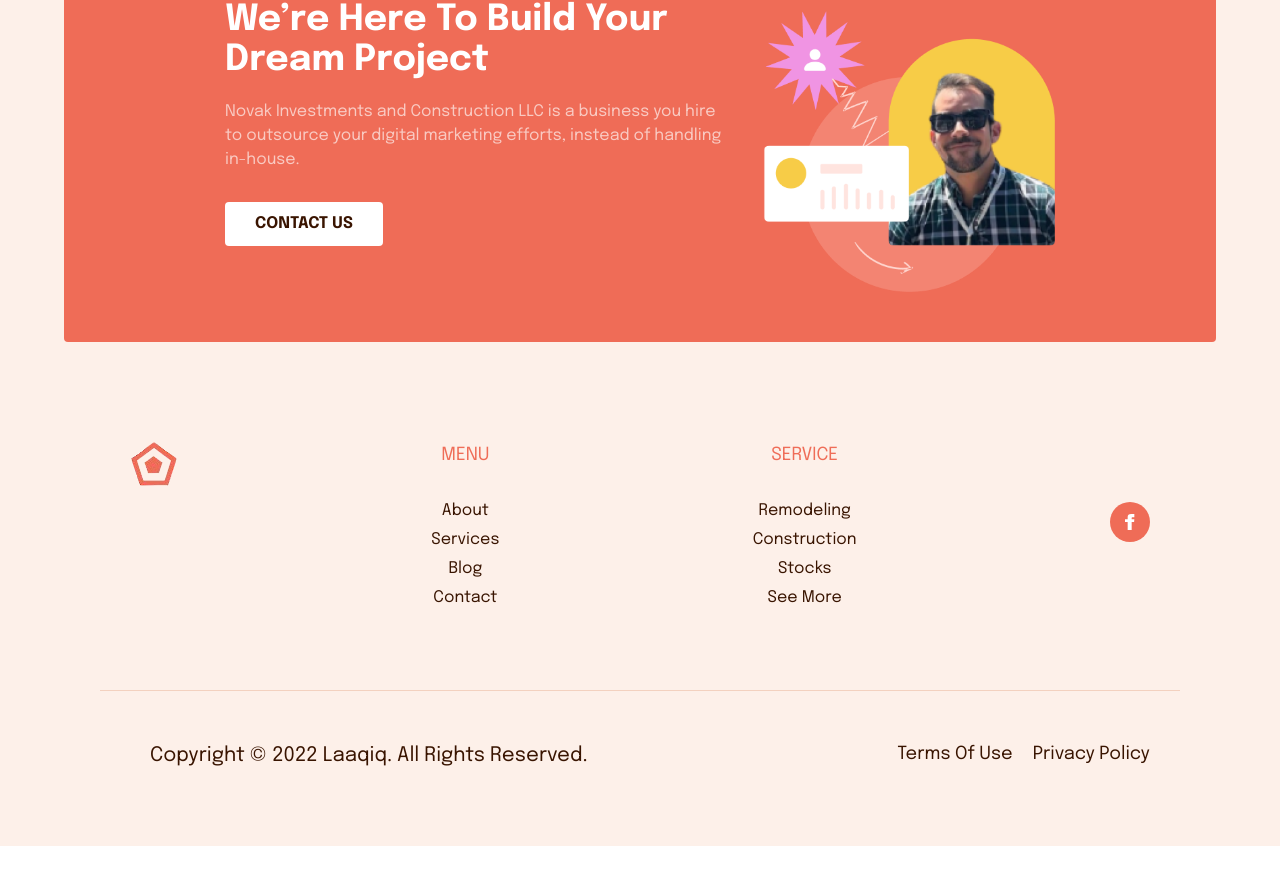
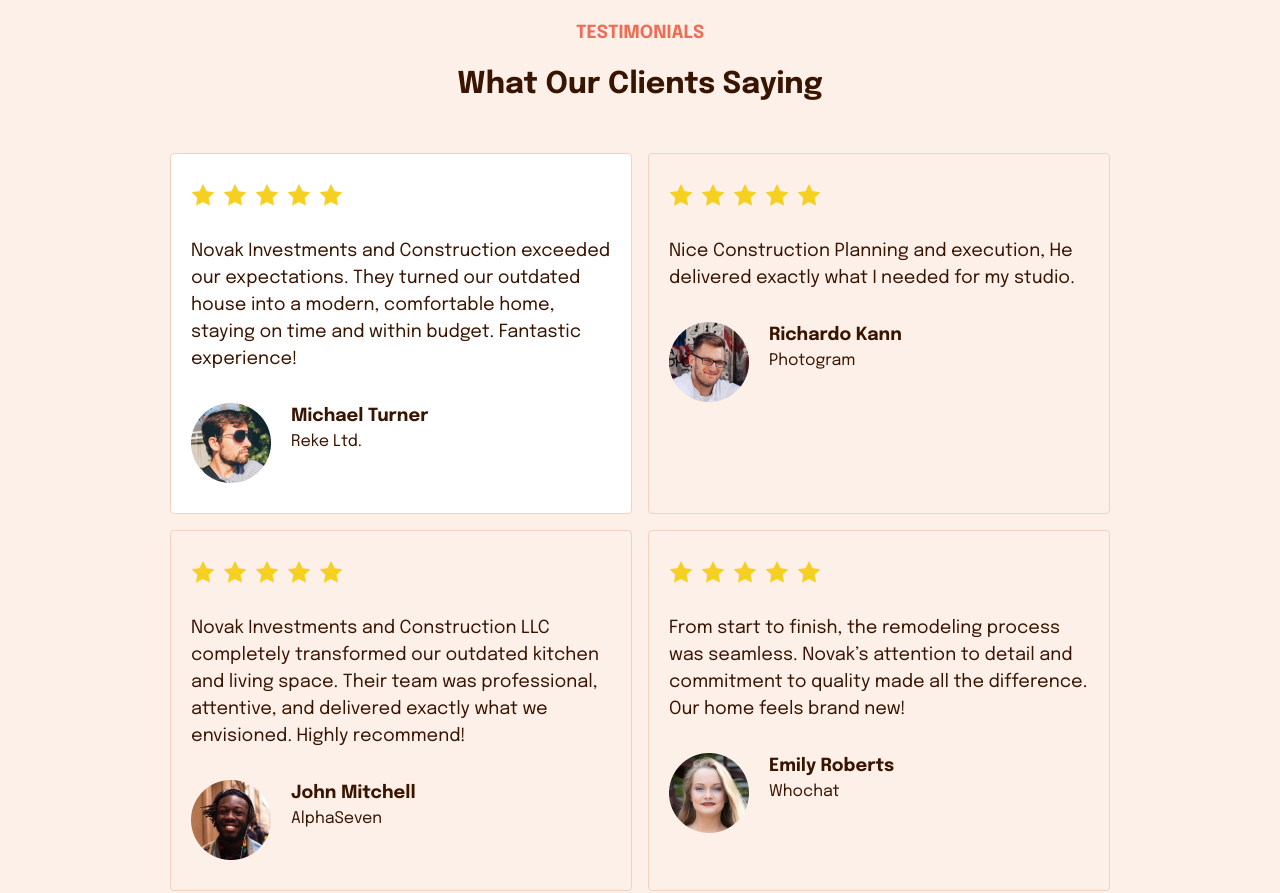
Before and after one commit to OgheneDev/broker-portfolio, a React (Vite) app: page /remodeling-projects in a window 1280 px wide. Shown: the part 2304-3197 px from the top of the page. Before the commit the page ends 3150 px from the top, so only its background shows below. Built offline with nearby package versions, Linux system fonts and the light colour scheme.

Commit message:
testimonials

```diff
--- a/src/pages/PortfolioPage.jsx
+++ b/src/pages/PortfolioPage.jsx
@@ -1,6 +1,11 @@
 import React from 'react';
 import { Link } from 'react-router-dom';
 import help from '../assets/images/help.png';
+import rate from '../assets/images/rate.png'
+import alan from '../assets/images/alan.png'
+import rich from '../assets/images/rich.png'
+import griff from '../assets/images/griff.png'
+import maria from '../assets/images/maria.png'
 
 const PortfolioPage = () => {
   return (
@@ -76,6 +81,77 @@ const PortfolioPage = () => {
         </div>
       </section>
 
+
+      <section className='bg-custom-ash px-[20px] pt-[70px]'>
+      <article className='text-center flex gap-[20px] flex-col font-bold text-[18px] md:mb-[50px] mb-[30px]'>
+        <span className='text-dark-accent uppercase'>Testimonials</span>
+        <h1 className='text-dark text-3xl font-bold'>What Our
+        Clients Saying</h1>
+      </article>
+
+      <div className="cards mb-[30px] md:grid md:grid-cols-2 md:gap-4 md:px-[150px]">
+        <div className="card bg-white px-[20px] py-[30px] border border-custom-pink rounded">
+           <img src={rate} alt="" className='mb-[30px]' />
+
+           <p className='text-dark-grey text-[18px] mb-[30px]'>Novak Investments and Construction exceeded our expectations. They turned our outdated house into a modern, comfortable home, staying on time and within budget. Fantastic experience!</p>
+
+           <div className='flex gap-[20px]'>
+            <img src={alan} alt="" />
+            <article>
+                <h5 className='text-dark text-[18px] font-bold'>Michael Turner</h5>
+                <p className='text-dark-grey'>Reke Ltd.</p>
+            </article>
+           </div>
+        </div>
+
+        <div className="card px-[20px] py-[30px] border border-custom-pink rounded">
+           <img src={rate} alt="" className='mb-[30px]' />
+
+           <p className='text-dark-grey text-[18px] mb-[30px]'>Nice Construction Planning and execution, He delivered exactly what I needed for my studio.</p>
+
+           <div className='flex gap-[20px]'>
+            <img src={rich} alt="" />
+            <article>
+                <h5 className='text-dark text-[18px] font-bold'>Richardo Kann</h5>
+                <p className='text-dark-grey'>Photogram</p>
+            </article>
+           </div>
+        </div>
+
+        <div className="card px-[20px] py-[30px] border border-custom-pink rounded">
+           <img src={rate} alt="" className='mb-[30px]' />
+
+           <p className='text-dark-grey text-[18px] mb-[30px]'>Novak Investments and Construction LLC completely transformed our outdated kitchen and living space. Their team was professional, attentive, and delivered exactly what we envisioned. Highly recommend!</p>
+
+           <div className='flex gap-[20px]'>
+            <img src={griff} alt="" />
+            <article>
+                <h5 className='text-dark text-[18px] font-bold'>John Mitchell</h5>
+                <p className='text-dark-grey'>AlphaSeven</p>
+            </article>
+           </div>
+        </div>
+
+        <div className="card px-[20px] py-[30px] border border-custom-pink rounded">
+           <img src={rate} alt="" className='mb-[30px]' />
+
+           <p className='text-dark-grey text-[18px] mb-[30px]'>From start to finish, the remodeling process was seamless. Novak’s attention to detail and commitment to quality made all the difference. Our home feels brand new!</p>
+
+           <div className='flex gap-[20px]'>
+            <img src={maria} alt="" />
+            <article>
+                <h5 className='text-dark text-[18px] font-bold'>Emily Roberts</h5>
+                <p className='text-dark-grey'>Whochat</p>
+            </article>
+           </div>
+        </div>
+
+      </div>
+
+      <div className="flex justify-center pb-[80px]"><button className='bg-white px-[35px] py-[10px] rounded uppercase'>See All</button></div>
+    </section>
+
+
       {/* Help Section */}
       <div className="bg-custom-ash">
         <div className="help bg-custom-idk md:flex md:flex-row-reverse md:justify-center w-[90%] mx-auto md:gap-[30px] md:py-[50px] px-[20px] py-[30px] rounded">
@@ -94,6 +170,7 @@ const PortfolioPage = () => {
           </div>
         </div>
       </div>
+
     </div>
   );
 }
--- a/src/pages/StockPage.jsx
+++ b/src/pages/StockPage.jsx
@@ -9,6 +9,11 @@ import seventh from '../assets/images/IMG-20241017-WA0010.jpg';
 import eight from '../assets/images/IMG-20241017-WA0011.jpg';
 import nine from '../assets/images/IMG-20241017-WA0012.jpg';
 import help from '../assets/images/help.png';
+import rate from '../assets/images/rate.png'
+import alan from '../assets/images/alan.png'
+import rich from '../assets/images/rich.png'
+import griff from '../assets/images/griff.png'
+import maria from '../assets/images/maria.png'
 
 const StockPage = () => {
   return (
@@ -34,6 +39,75 @@ const StockPage = () => {
         </section>
       </div>
 
+      <section className='bg-custom-ash px-[20px] pt-[70px]'>
+      <article className='text-center flex gap-[20px] flex-col font-bold text-[18px] md:mb-[50px] mb-[30px]'>
+        <span className='text-dark-accent uppercase'>Testimonials</span>
+        <h1 className='text-dark text-3xl font-bold'>What Our
+        Clients Saying</h1>
+      </article>
+
+      <div className="cards mb-[30px] md:grid md:grid-cols-2 md:gap-4 md:px-[150px]">
+        <div className="card bg-white px-[20px] py-[30px] border border-custom-pink rounded">
+           <img src={rate} alt="" className='mb-[30px]' />
+
+           <p className='text-dark-grey text-[18px] mb-[30px]'>Novak Investments helped me diversify my portfolio with confidence. Their strategies and market insights have consistently delivered strong returns.</p>
+
+           <div className='flex gap-[20px]'>
+            <img src={alan} alt="" />
+            <article>
+                <h5 className='text-dark text-[18px] font-bold'>James Caldwell</h5>
+                <p className='text-dark-grey'>Solarblue</p>
+            </article>
+           </div>
+        </div>
+
+        <div className="card px-[20px] py-[30px] border border-custom-pink rounded">
+           <img src={rate} alt="" className='mb-[30px]' />
+
+           <p className='text-dark-grey text-[18px] mb-[30px]'>Thanks to Novak, I've navigated the stock market with ease. Their guidance has been invaluable in growing my investments over the years.</p>
+
+           <div className='flex gap-[20px]'>
+            <img src={rich} alt="" />
+            <article>
+                <h5 className='text-dark text-[18px] font-bold'>Ryan Harris</h5>
+                <p className='text-dark-grey'>Aruban</p>
+            </article>
+           </div>
+        </div>
+
+        <div className="card px-[20px] py-[30px] border border-custom-pink rounded">
+           <img src={rate} alt="" className='mb-[30px]' />
+
+           <p className='text-dark-grey text-[18px] mb-[30px]'>The team at Novak Investments is top-notch. Their expertise in stock market trends and risk management has been key to my financial success.</p>
+
+           <div className='flex gap-[20px]'>
+            <img src={griff} alt="" />
+            <article>
+                <h5 className='text-dark text-[18px] font-bold'>David Nguyen</h5>
+                <p className='text-dark-grey'>Twitor</p>
+            </article>
+           </div>
+        </div>
+
+        <div className="card px-[20px] py-[30px] border border-custom-pink rounded">
+           <img src={rate} alt="" className='mb-[30px]' />
+
+           <p className='text-dark-grey text-[18px] mb-[30px]'>I was new to stock trading, but Novak Investments made it simple and stress-free. Their personalized approach gave me the confidence I needed.</p>
+
+           <div className='flex gap-[20px]'>
+            <img src={maria} alt="" />
+            <article>
+                <h5 className='text-dark text-[18px] font-bold'>Linda Matthews</h5>
+                <p className='text-dark-grey'>Redate</p>
+            </article>
+           </div>
+        </div>
+
+      </div>
+
+      <div className="flex justify-center pb-[80px]"><button className='bg-white px-[35px] py-[10px] rounded uppercase'>See All</button></div>
+    </section>
+
       {/* Help Section */}
       <div className="bg-custom-ash">
         <div className="help bg-custom-idk md:flex md:flex-row-reverse md:justify-center w-[90%] mx-auto md:gap-[30px] md:py-[50px] px-[20px] py-[30px] rounded">
```
